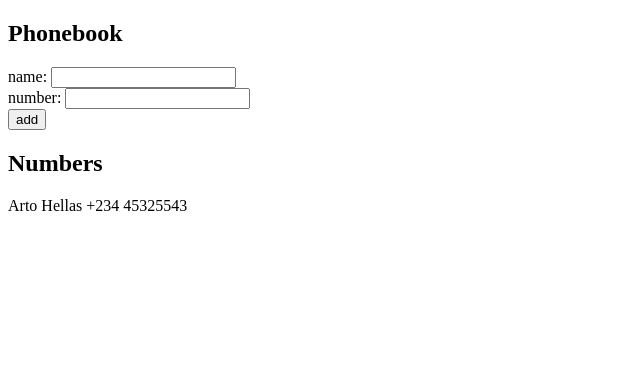
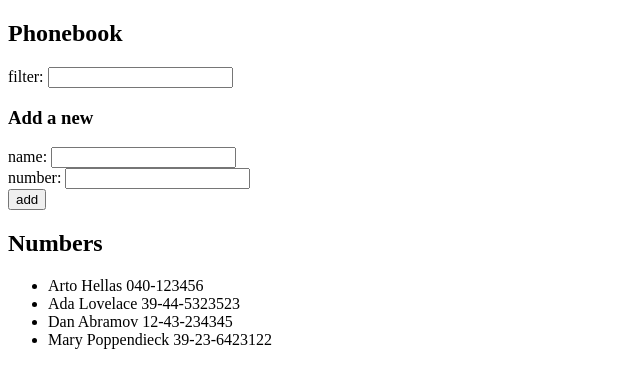
Before and after one commit to ViLP357/fullStackTasks, a React (Vite) app in the folder Osa2/puhelinluettelo/: page / in a window 1280 px wide. Shown: the top 388 px of the page, without its empty margins (0-640 px from the left). Built offline with nearby package versions, Linux system fonts and the light colour scheme.

Commit message:
step4 puhelinluettelo

```diff
--- a/Osa2/puhelinluettelo/src/App.jsx
+++ b/Osa2/puhelinluettelo/src/App.jsx
@@ -1,74 +1,84 @@
-import { useState } from 'react'
+import { useState } from 'react';
+
+const Person = ({ person }) => (
+  <li>{person.name} {person.number}</li>
+);
+
+const PersonsToShow = ({ persons, filterInUse }) => {
+  const filteredPersons = filterInUse
+    ? persons.filter(person => person.name.toLowerCase().includes(filterInUse.toLowerCase()))
+    : persons
+
+  return (
+    <>
+      {filteredPersons.map(person => (
+        <li key={person.name}>
+          {person.name} {person.number}
+        </li>
+      ))}
+    </>
+  )
+}
 
 const App = () => {
   const [persons, setPersons] = useState([
-    { name: 'Arto Hellas',
-      number: '+234 45325543'
-     }
+    { name: 'Arto Hellas', number: '040-123456' },
+    { name: 'Ada Lovelace', number: '39-44-5323523' },
+    { name: 'Dan Abramov', number: '12-43-234345' },
+    { name: 'Mary Poppendieck', number: '39-23-6423122' }
   ])
 
   const [newName, setNewName] = useState('')
   const [newNumber, setNewNumber] = useState('')
+  const [newFilter, setNewFilter] = useState('')
 
-  const lisaaHenkilo = (event) => {
+  const addPerson = (event) => {
     event.preventDefault()
-    const henkiloObject = {
-      name: newName,
-      number: newNumber
-    }
+    const personObject = { name: newName, number: newNumber }
 
-    var loytyy = false
-    for (let i = 0; i < persons.length; i++) {
-
-      if (persons[i].name == henkiloObject.name) {
-        alert(`${henkiloObject.name} is already added to phonebook`)
-        loytyy = true
-      }
-    }
-    if (loytyy == false) {
-      setPersons(persons.concat(henkiloObject))
-      setNewName("")
-      setNewNumber("")
+    if (persons.some(person => person.name === newName)) {
+      alert(`${newName} is already added to phonebook`)
+    } else {
+      setPersons(persons.concat(personObject))
+      setNewName('')
+      setNewNumber('')
     }
   }
 
-  const handleNameChange = (event) => {
-    console.log(event.target.value)
-    setNewName(event.target.value)
-  }
-
-  const handleNumberChange = (event) => {
-    console.log(event.target.value)
-    setNewNumber(event.target.value)
-  }
+  const handleNameChange = (event) =>
+   setNewName(event.target.value);
+  const handleNumberChange = (event) =>
+    setNewNumber(event.target.value);
+  const handleFilterChange = (event) =>
+    setNewFilter(event.target.value);
 
   return (
     <div>
       <h2>Phonebook</h2>
-
-      <form onSubmit={lisaaHenkilo}>
+      <form>
         <div>
-          name: <input
-           value={newName}
-           onChange={handleNameChange}/>
+          filter: <input value={newFilter} onChange={handleFilterChange} />
         </div>
-
+      </form>
+      <h3>Add a new</h3>
+      <form onSubmit={addPerson}>
         <div>
-          number: <input
-           value={newNumber}
-           onChange={handleNumberChange}/>
+          name: <input value={newName} onChange={handleNameChange} />
         </div>
-
+        <div>
+          number: <input value={newNumber} onChange={handleNumberChange} />
+        </div>
         <div>
           <button type="submit">add</button>
         </div>
       </form>
       <h2>Numbers</h2>
-      {persons.map(person => <div key = {person.name}>{person.name} {person.number}</div>)}
-
+      <ul>
+        <PersonsToShow persons={persons} filterInUse={newFilter} />
+      </ul>
     </div>
   )
 }
 
-export default App
-//puhelinluettelo step3 2.8
+export default App;
+//puhelinluettelo 2.9 step4
```
